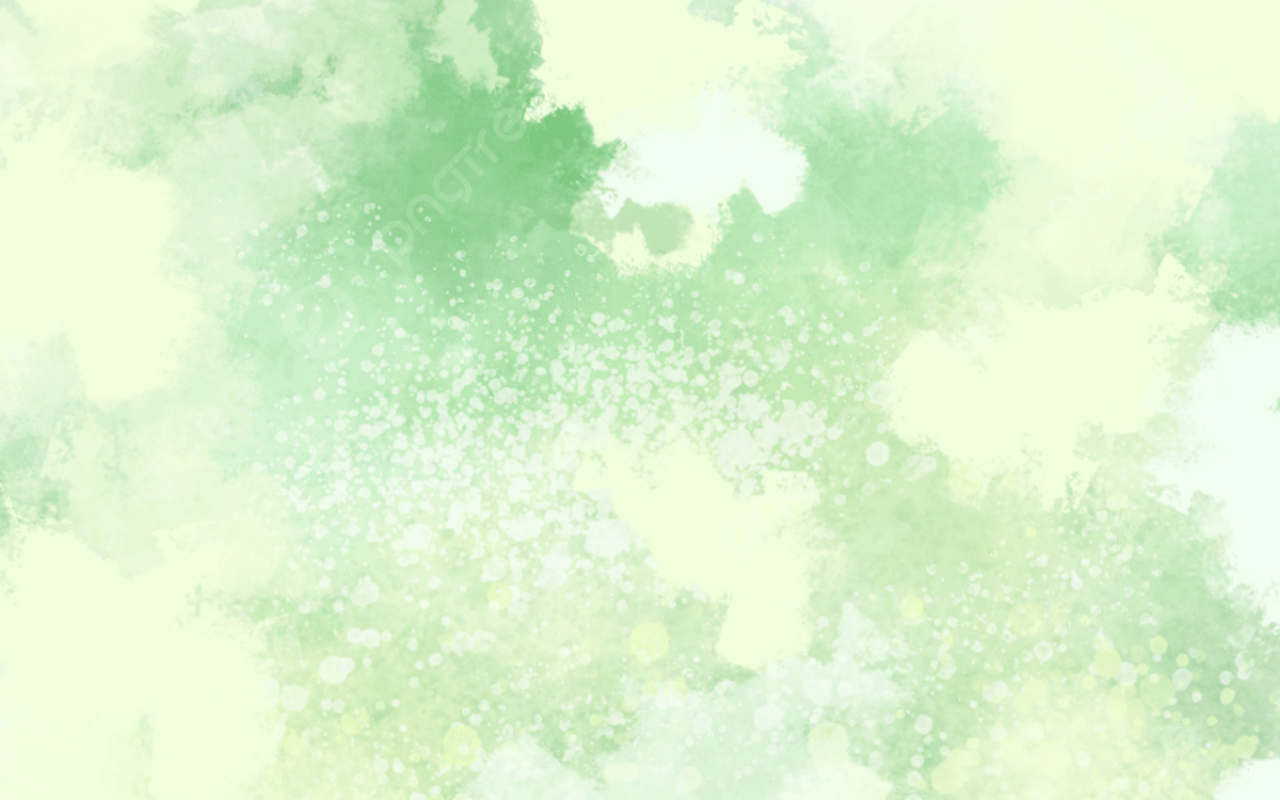
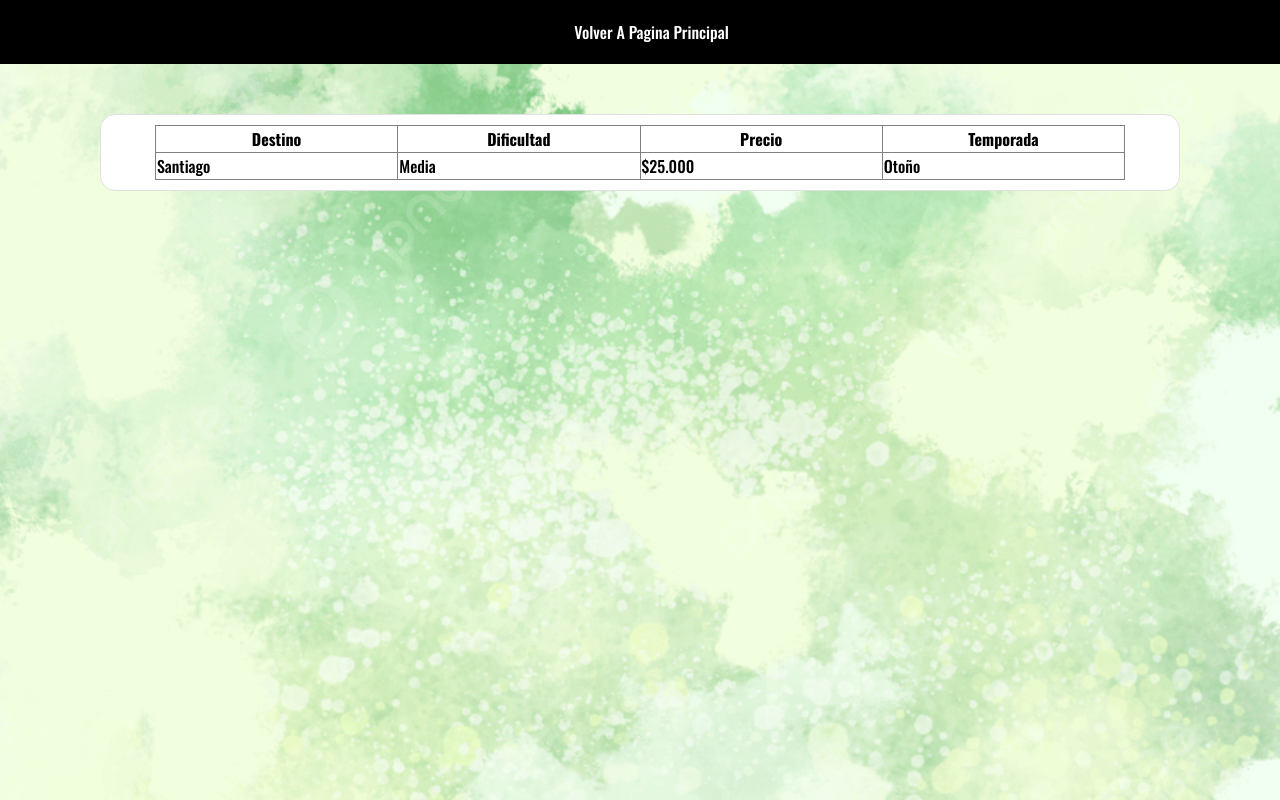
Before and after one commit to CristianPinto56/Sitio-a-Mano, a plain HTML site: page rviajes.html in a window 1280 px wide. Drawn offline with nearby package versions, Linux system fonts and the light colour scheme.

Commit message:
Segunda Actualizacion 27-04-2026

```diff
--- a/rviajes.html
+++ b/rviajes.html
@@ -10,6 +10,33 @@
     <title>Seccion Viajes</title>
 </head>
 <body>
+    <header>
+        <nav>
+            <li><a href="index.html">Volver A Pagina Principal</a></li>
+        </nav>
+    </header>
+    <main>
+        <section id="SecTablas">
+            <table border="solid">
+                <thead>
+                    <tr>
+                        <th>Destino</th>
+                        <th>Dificultad</th>
+                        <th>Precio</th>
+                        <th>Temporada</th>
+                    </tr>
+                </thead>
 
+                <tbody>
+                    <tr>
+                        <td>Santiago</td>
+                        <td>Media</td>
+                        <td>$25.000</td>
+                        <td>Otoño</td>
+                    </tr>
+                </tbody>
+            </table>
+        </section>
+    </main>
 </body>
 </html>
--- a/style.css
+++ b/style.css
@@ -54,6 +54,7 @@ nav a:hover{
     border: 1px solid #e0e0e0;
     border-radius: 15px;
     padding: 60px;
+
 }
 
 .aventura{
@@ -106,3 +107,22 @@ nav a:hover{
 .ListaFt li {
     color: white;
 }
+
+/** Pagina de viajes**/
+
+
+table {
+    table-layout: fixed;
+    width: 90%;
+    margin: 10px auto;
+    border-collapse: collapse;
+}
+
+
+#SecTablas{
+    background-color: white;
+    border: 1px solid #e0e0e0;
+    border-radius: 15px;
+    width: fit-content;
+    margin-top: 50px;
+}
```
Also changed, not shown: index.html (+2 -2 lines), images/banderachile.png (added).
